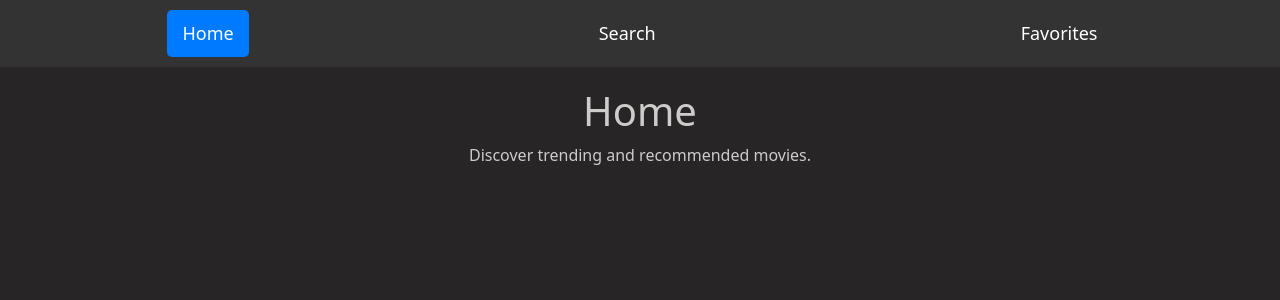
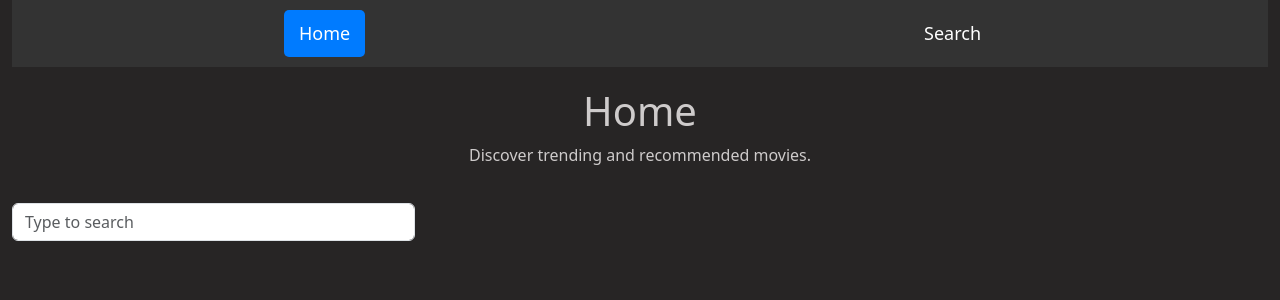
Before and after one commit to MovieDatabaseTechHive2/MovieAppTH, a React (Create React App) app: page / in a window 1280 px wide. Shown: the top 300 px of the page. Built offline with nearby package versions, Linux system fonts and the light colour scheme.

Commit message:
navbar styling changes

```diff
--- a/src/App.js
+++ b/src/App.js
@@ -2,9 +2,9 @@ import React, { useState, useEffect } from 'react';
 import MovieList from './components/movieList';
 import 'bootstrap/dist/css/bootstrap.min.css';
 import './App.css';
-import MovieListnav from './components/movieListnav';
+//import MovieListnav from './components/movieListnav';
 import SearchBar from './components/searchBar';
-import navbar from './components/navbar';
+//import navbar from './components/navbar';
 import NavigationBar from './components/navbar';
 function App() {
   const [movies, setMovies] = useState([]);
@@ -59,7 +59,7 @@ function App() {
   return (
     <div className='container-fluid'>
       <div className="row">
-        <MovieListnav />
+        <NavigationBar />
       </div>
       <div className="row">
         <SearchBar
@@ -93,4 +93,4 @@ function App() {
   );
 }
 
-export default NavigationBar;
+export default App;
--- a/src/components/navbar.js
+++ b/src/components/navbar.js
@@ -58,13 +58,7 @@ const NavigationBar = () => {
           Search
         </a>
 
-        <a
-          href="#favorites"
-          className={section === 'favorites' ? 'active' : ''}
-          onClick={() => setSection('favorites')}
-        >
-          Favorites
-        </a>
+
 
       </div>
 
```
